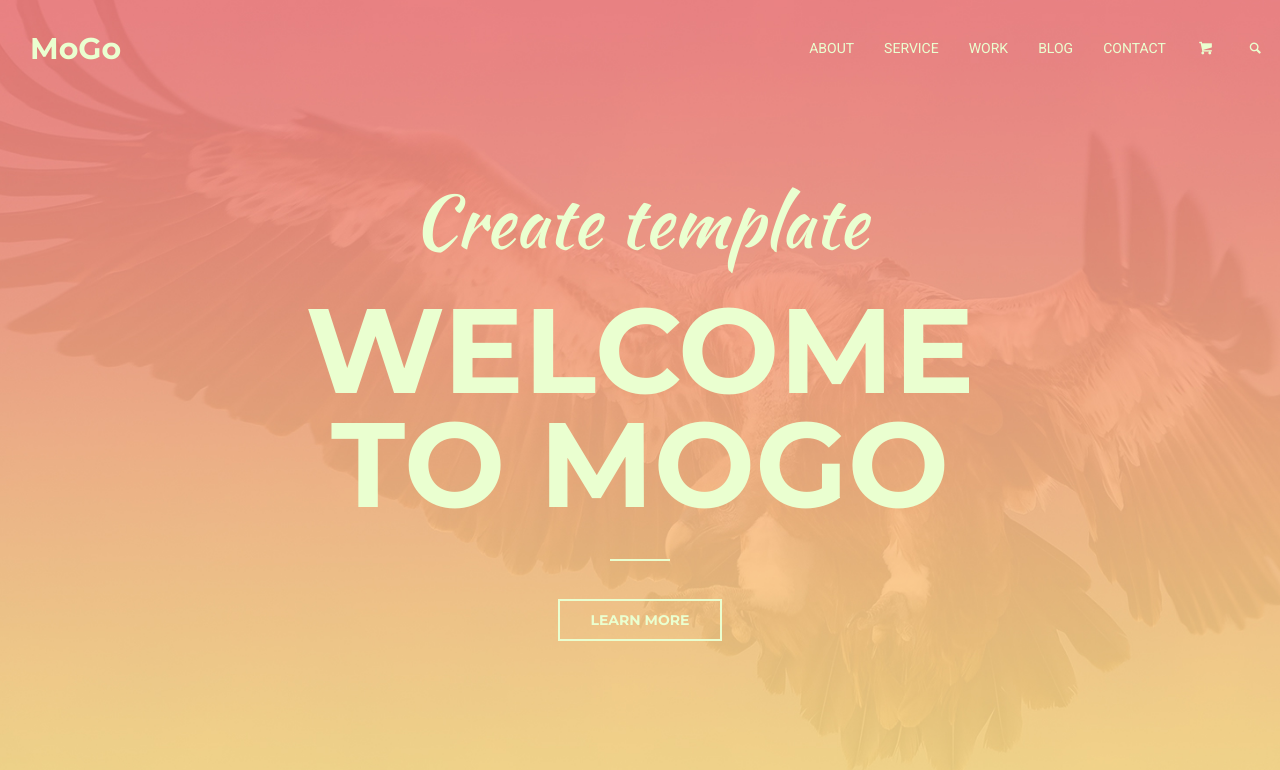
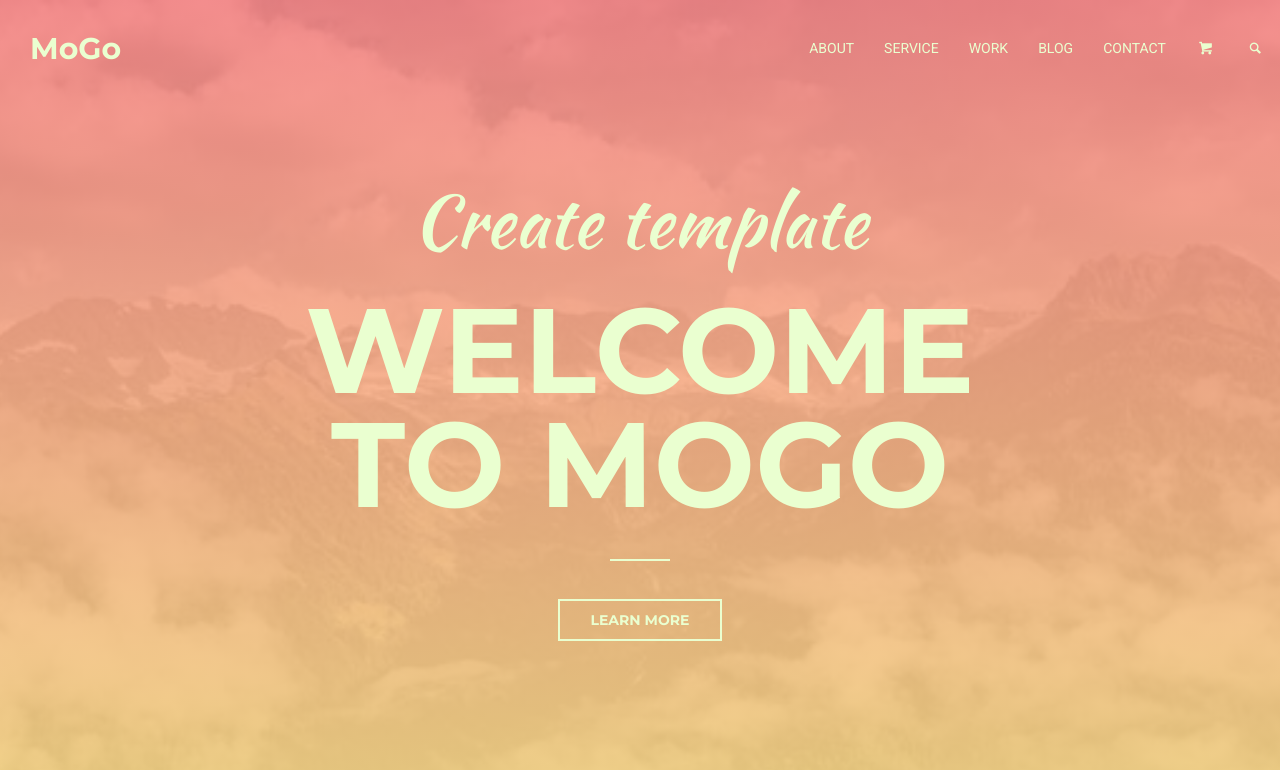
Before and after one commit to Diianova/MoGo, a plain HTML site: page index.html in a window 1280 px wide. Shown: the top 770 px of the page. Drawn offline with nearby package versions, Linux system fonts and the light colour scheme.

Commit message:
main banner slideshow

```diff
--- a/js/script.js
+++ b/js/script.js
@@ -42,7 +42,7 @@ $(function(){
     });
 
   //Back to top button
-  	var backToTopBtn = $('.js-back-top');
+  var backToTopBtn = $('.js-back-top');
 
  	backToTopBtn.on('click', function(e){
 	    $('html, body').animate({
@@ -53,7 +53,6 @@ $(function(){
   	$(window).on('scroll', function(){
 	    var height = $(this).height();
 	    var top = $(this).scrollTop();
-	    console.log(top, height);
 
 	    if(top > 325){
 	      	if(!backToTopBtn.is(':visible')){
@@ -64,4 +63,18 @@ $(function(){
 	    }
   	});
 
+    //Slider for the main banner
+    var mainBanner = $('.header');
+    var mainBannerImgs = ["mb-img1.jpeg", "mb-img2.jpeg", "mb-img3.jpeg", "mb-img0.jpeg"];
+    var index = 0;
+
+    function newImage(){
+        mainBanner.css('background-image', 'url("img/'+mainBannerImgs[index]+'")');
+        index++;
+        console.log(index);
+        if(index == mainBannerImgs.length){
+            index = 0;
+        }
+    }
+    setInterval(newImage, 5000);
 });
--- a/scss/_main.scss
+++ b/scss/_main.scss
@@ -114,18 +114,38 @@ h5{
 }
 
 .header{
-	background-image: url('../img/main-banner-bg.jpg');
+	position: relative;
+	background-image: url('../img/mb-img0.jpeg');
 	background-position: center center;
 	background-repeat: no-repeat;
 	background-attachment: fixed;
 	background-size: cover;
 	text-align: center;
+	z-index: 1;
+	transition: background .3s;
+	&:before{
+		content: "";
+		position: absolute;
+		top: 0;
+		left: 0;
+		width: 100%;
+		height: 100%;
+		background-image: linear-gradient(#f38181,#fce38a);
+		opacity: 0.9;
+		z-index: 5;
+	}
+
+	.container{
+		position: relative;
+		z-index: 6;
+	}
 
 	&__items{
 		position: relative;
 		display: flex;
 		justify-content: space-between;
 		padding: 30px 0;
+		z-index: 10;
 
 		&_bg{
 			background-color: #f38181;
```
Also changed, not shown: css/styles.css, img/main-banner-bg.jpg (deleted), img/mb-img0.jpeg (added), img/mb-img1.jpeg (added), img/mb-img2.jpeg (added), img/mb-img3.jpeg (added), 1 other file.
